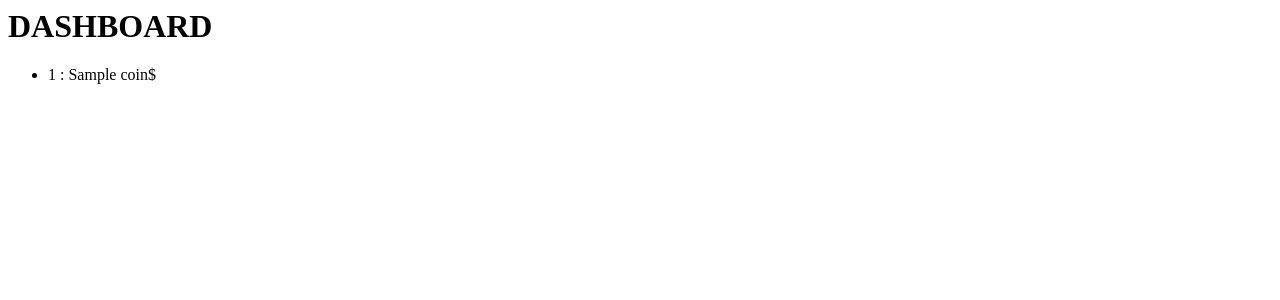
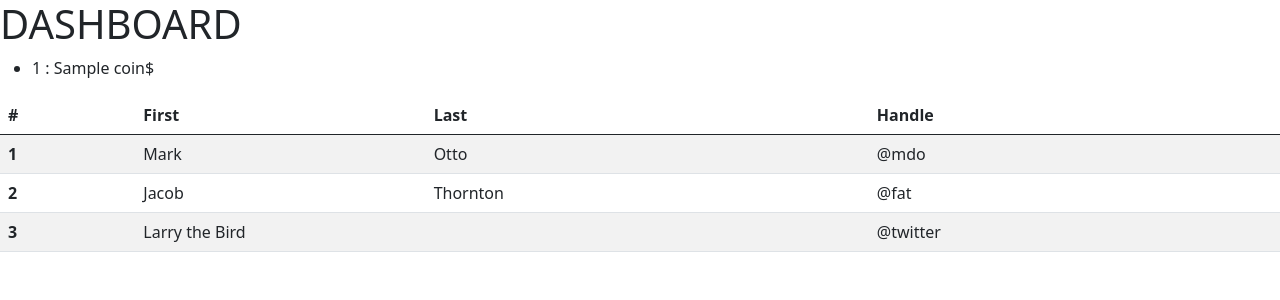
Before and after one commit to RolandSireanu/VirtualTrader, a Flask app: template application/templates/dashboard.html in a window 1280 px wide. Shown: the top 300 px of the page. Run offline with Flask 2, Linux system fonts and the light colour scheme; the template is opened without the code that fills it: most values are stand-ins (such as "Sample title", 1, 10 or a date in 2020).

Commit message:
Working app before integrating templates

```diff
--- a/application/templates/dashboard.html
+++ b/application/templates/dashboard.html
@@ -1,6 +1,9 @@
 <html>
     <head>
         <title>Trader</title>
+
+        <link href="https://cdn.jsdelivr.net/npm/bootstrap@5.0.0-beta2/dist/css/bootstrap.min.css" rel="stylesheet" integrity="sha384-BmbxuPwQa2lc/FVzBcNJ7UAyJxM6wuqIj61tLrc4wSX0szH/Ev+nYRRuWlolflfl" crossorigin="anonymous">
+
     </head>
     <body>
         <h1> DASHBOARD </h1>
@@ -9,5 +12,35 @@
                 <li>{{ c.0 }} : {{ c.1 }}$</li>
             {% endfor %}
         </ul>
+
+        <table class="table table-striped">
+            <thead>
+              <tr>
+                <th scope="col">#</th>
+                <th scope="col">First</th>
+                <th scope="col">Last</th>
+                <th scope="col">Handle</th>
+              </tr>
+            </thead>
+            <tbody>
+              <tr>
+                <th scope="row">1</th>
+                <td>Mark</td>
+                <td>Otto</td>
+                <td>@mdo</td>
+              </tr>
+              <tr>
+                <th scope="row">2</th>
+                <td>Jacob</td>
+                <td>Thornton</td>
+                <td>@fat</td>
+              </tr>
+              <tr>
+                <th scope="row">3</th>
+                <td colspan="2">Larry the Bird</td>
+                <td>@twitter</td>
+              </tr>
+            </tbody>
+          </table>
     </body>
 </html>
```
